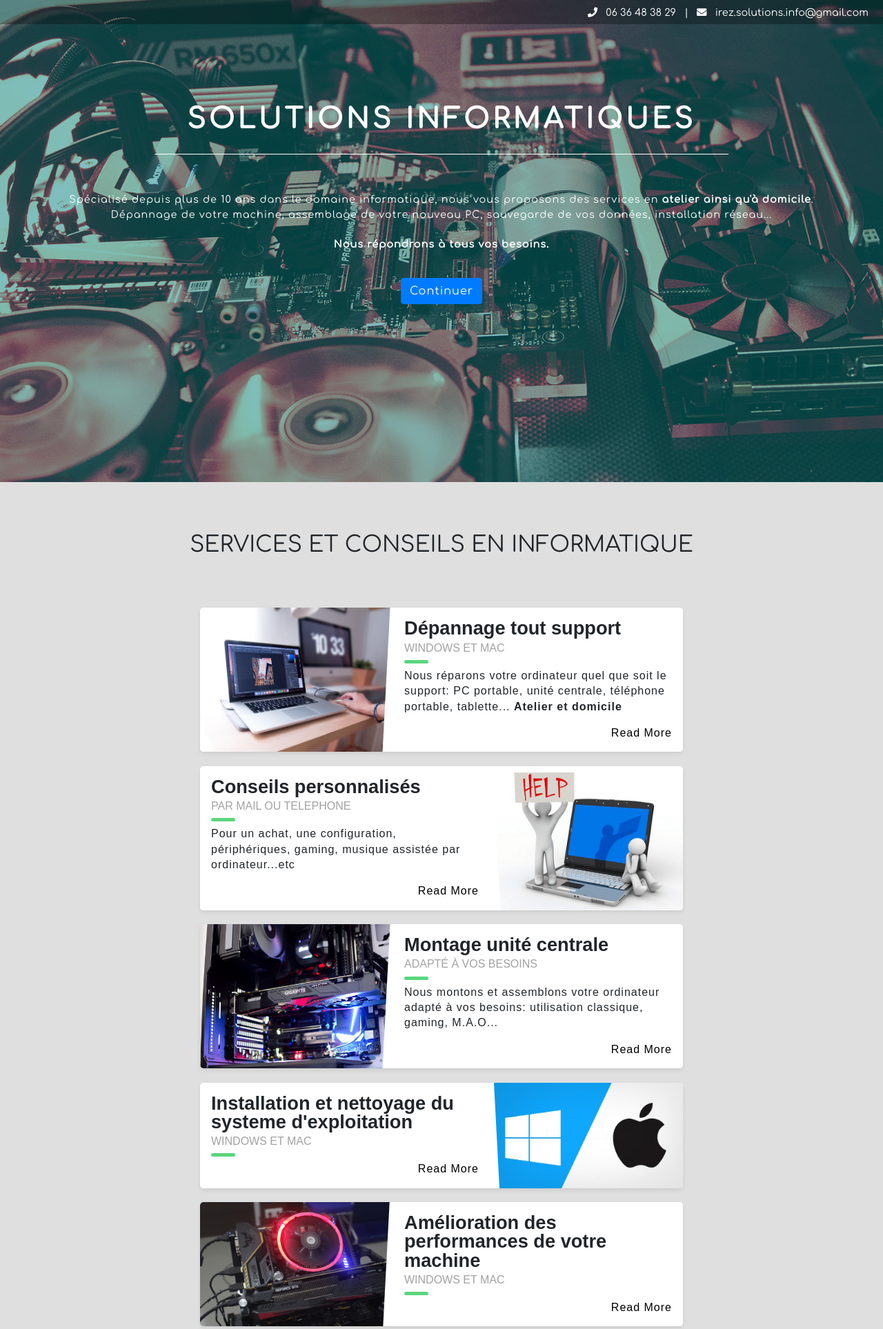
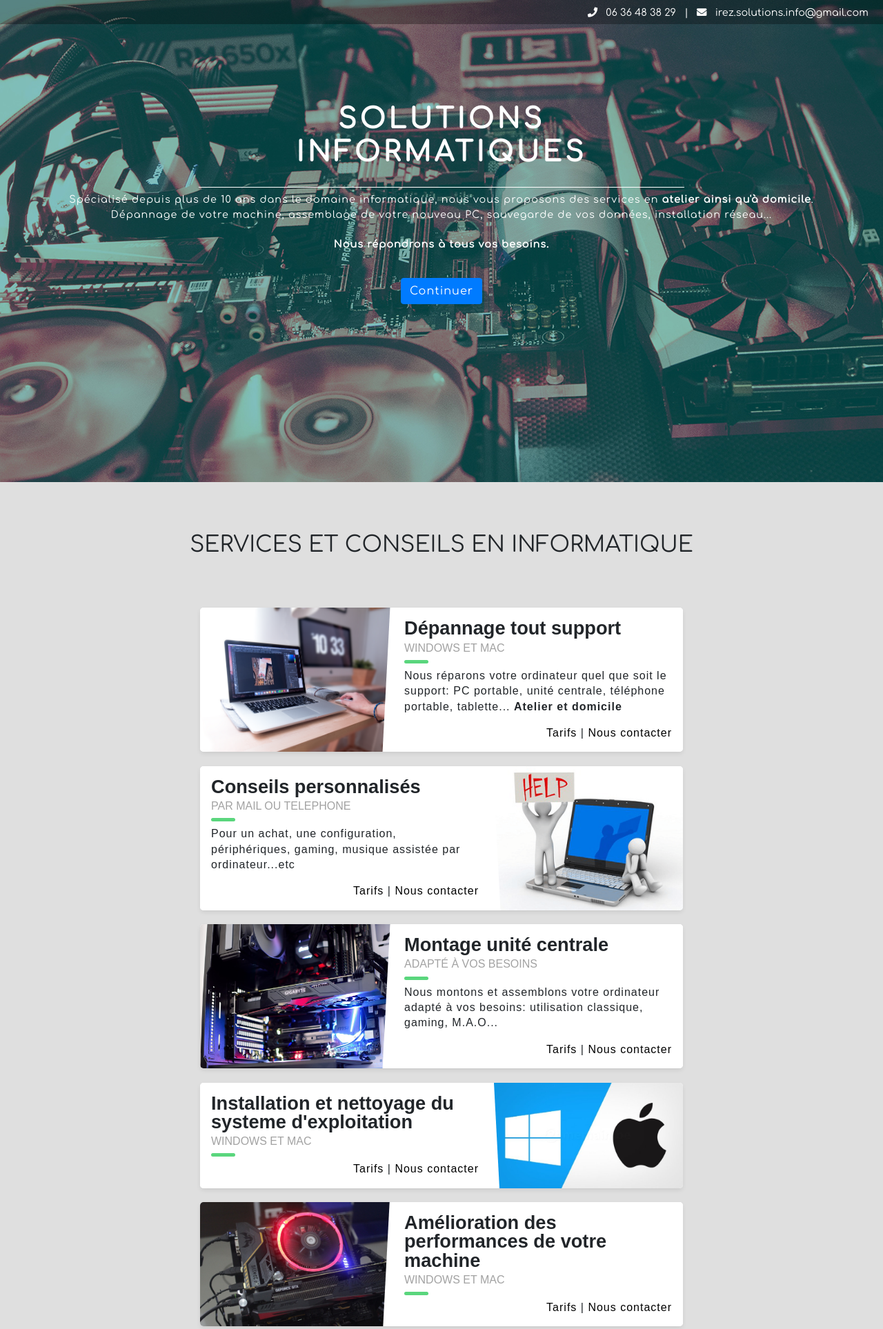
Before and after one commit to arthurb11/iRez, a PHP site: page / in a window 1280 px wide. Shown: the part 101-2028 px from the top of the page at 69% size. Run offline with PHP 8.4, Linux system fonts and the light colour scheme; some libraries are stand-ins or nearby versions.

Commit message:
derniers styles, 10%

```diff
--- a/public/asserts/css/style.css
+++ b/public/asserts/css/style.css
@@ -7,8 +7,11 @@ body{
     background-color: rgb(223, 223, 223);
 }
 
+.ancres{display: block;
+    height: 137px; /*same height as header*/
+    margin-top: -137px; /*same height as header*/ visibility: hidden;}
 
-#contact h1, #mentions_legales h1, #tarifs h1, #policy_h1, #contact h2, #mentions_legales h2, #policy_h2 {
+#contact h1, #mentions_legales h1, #tarifs h1, #policy_h1, #contact h2, #mentions_legales h2, #policy_h2, #plan h2 {
     margin-top: 180px !important;
 }
 
@@ -139,6 +142,7 @@ a.active {
     -moz-background-size: cover;
     -o-background-size: cover;
     background-size: cover;
+
 }
 
 
@@ -150,7 +154,7 @@ a.active {
     margin-left: auto;
     margin-right: auto;
     border-bottom: white solid 0.5px;
-    width: 65%;
+    width: 55% !important;
     padding-bottom: 2%;
 }
 
@@ -167,8 +171,8 @@ a.active {
     padding: 20px 200px;
 }
 
+
 /*//// services */
-
 
 #services li{
     color: #000;
@@ -427,6 +431,10 @@ footer a, footer a:hover{
 /* Cookies */
 /* Plan du site */
 
+#plan {
+    height: 60vh;
+}
+
 
 /* RESPONSIVE */
 
--- a/public/asserts/js/main.js
+++ b/public/asserts/js/main.js
@@ -1,14 +1,9 @@
-(function() {
-
-    'use strict';
+$(document).ready(function(){
+  console.log('tg');
 
 
 
 
 
-  });
 
-
-
-
-/* fin de validation personnalisée de formulaire*/
+});
--- a/view/homeView.php
+++ b/view/homeView.php
@@ -19,7 +19,7 @@
                                 <h1 class="text-uppercase">Solutions Informatiques</h1>
                                 <p class="text-md-center">Spécialisé depuis plus de 10 ans dans le domaine informatique, nous vous proposons des services en <strong>atelier ainsi qu'à domicile</strong>. <br />
                                 Dépannage de votre machine, assemblage de votre nouveau PC, sauvegarde de vos données, installation réseau... <strong><br /><br />Nous répondrons à tous vos besoins.</strong><br /><br />
-                                <a href="#services" class="btn btn-primary m-3">Continuer</a>
+                                <a href="#services_scroll" class="btn btn-primary m-3">Continuer</a>
                             </div>
                         </div>
                     </div>
@@ -27,6 +27,7 @@
             </div>
         </section>
 
+        <span class="ancres" id="services_scroll" ></span>
         <section class="text-left" id="services">
             <h2 class="py-4 m-5 text-center text-uppercase">Services et conseils en informatique</h2>
             <div class="blog-card">
@@ -38,7 +39,8 @@
                     <h2>Windows et Mac</h2>
                     <p>Nous réparons votre ordinateur quel que soit le support: PC portable, unité centrale, téléphone portable, tablette... <strong>Atelier et domicile</strong> </p>
                     <p class="read-more">
-                        <a href="#">Read More</a>
+                        <a href="/tarifs">Tarifs</a> |
+                        <a href="/contact">Nous contacter</a>
                     </p>
                 </div>
             </div>
@@ -52,7 +54,8 @@
                     <h2>Par mail ou telephone</h2>
                     <p>Pour un achat, une configuration, périphériques, gaming, musique assistée par ordinateur...etc</p>
                     <p class="read-more">
-                        <a href="#">Read More</a>
+                        <a href="/tarifs">Tarifs</a> |
+                        <a href="/contact">Nous contacter</a>
                     </p>
                 </div>
             </div>
@@ -66,7 +69,8 @@
                     <h2>Adapté à vos besoins</h2>
                     <p>Nous montons et assemblons votre ordinateur adapté à vos besoins: utilisation classique, gaming, M.A.O...</p>
                     <p class="read-more">
-                        <a href="#">Read More</a>
+                        <a href="/tarifs">Tarifs</a> |
+                        <a href="/contact">Nous contacter</a>
                     </p>
                 </div>
             </div>
@@ -80,7 +84,8 @@
                     <h2>Windows et Mac</h2>
                     <p></p>
                     <p class="read-more">
-                        <a href="#">Read More</a>
+                        <a href="/tarifs">Tarifs</a> |
+                        <a href="/contact">Nous contacter</a>
                     </p>
                 </div>
             </div>
@@ -94,7 +99,8 @@
                     <h2>Windows et Mac</h2>
                     <p></p>
                     <p class="read-more">
-                        <a href="#">Read More</a>
+                        <a href="/tarifs">Tarifs</a> |
+                        <a href="/contact">Nous contacter</a>
                     </p>
                 </div>
             </div>
@@ -108,7 +114,8 @@
                     <h2>(Serveur N.A.S.)</h2>
                     <p>Votre disque dur a grillé ou peine à fonctionner, nous pouvons essayer de récupérer vos données avant que votre disque dur ne grille!</p>
                     <p class="read-more">
-                        <a href="#">Read More</a>
+                        <a href="/tarifs">Tarifs</a> |
+                        <a href="/contact">Nous contacter</a>
                     </p>
                 </div>
             </div>
--- a/view/planView.php
+++ b/view/planView.php
@@ -2,6 +2,7 @@
 
 <?php ob_start(); ?>
     <main role="main">
+        <section id="plan">
             <div class="container">
                 <h2 class="py-4 m-5 text-center text-uppercase">Plan du site</h2>
                 <ul>
@@ -12,6 +13,7 @@
                     <li><a href="/politique-de-confidentialite">Politique de confidentialité</a></li>
                 <ul>
             </div>
+        </section>
     </main>
 <?php $content = ob_get_clean(); ?>
 
--- a/view/templateView.php
+++ b/view/templateView.php
@@ -103,10 +103,12 @@
         </div>
     </footer>
 
-    <!-- Optional JavaScript -->
+
+
     <!-- jQuery first, then Popper.js, then Bootstrap JS -->
     <script src="https://code.jquery.com/jquery-3.3.1.slim.min.js" integrity="sha384-q8i/X+965DzO0rT7abK41JStQIAqVgRVzpbzo5smXKp4YfRvH+8abtTE1Pi6jizo" crossorigin="anonymous"></script>
     <script src="https://cdnjs.cloudflare.com/ajax/libs/popper.js/1.14.3/umd/popper.min.js" integrity="sha384-ZMP7rVo3mIykV+2+9J3UJ46jBk0WLaUAdn689aCwoqbBJiSnjAK/l8WvCWPIPm49" crossorigin="anonymous"></script>
     <script src="https://stackpath.bootstrapcdn.com/bootstrap/4.1.3/js/bootstrap.min.js" integrity="sha384-ChfqqxuZUCnJSK3+MXmPNIyE6ZbWh2IMqE241rYiqJxyMiZ6OW/JmZQ5stwEULTy" crossorigin="anonymous"></script>
+    <!-- Optional JavaScript -->
     <script src="asserts/js/main.js"></script>
 </html>
```
Also changed, not shown: view/policyView.php (+7 -7 lines). Lines whose indentation alone changed are shown as unchanged.
